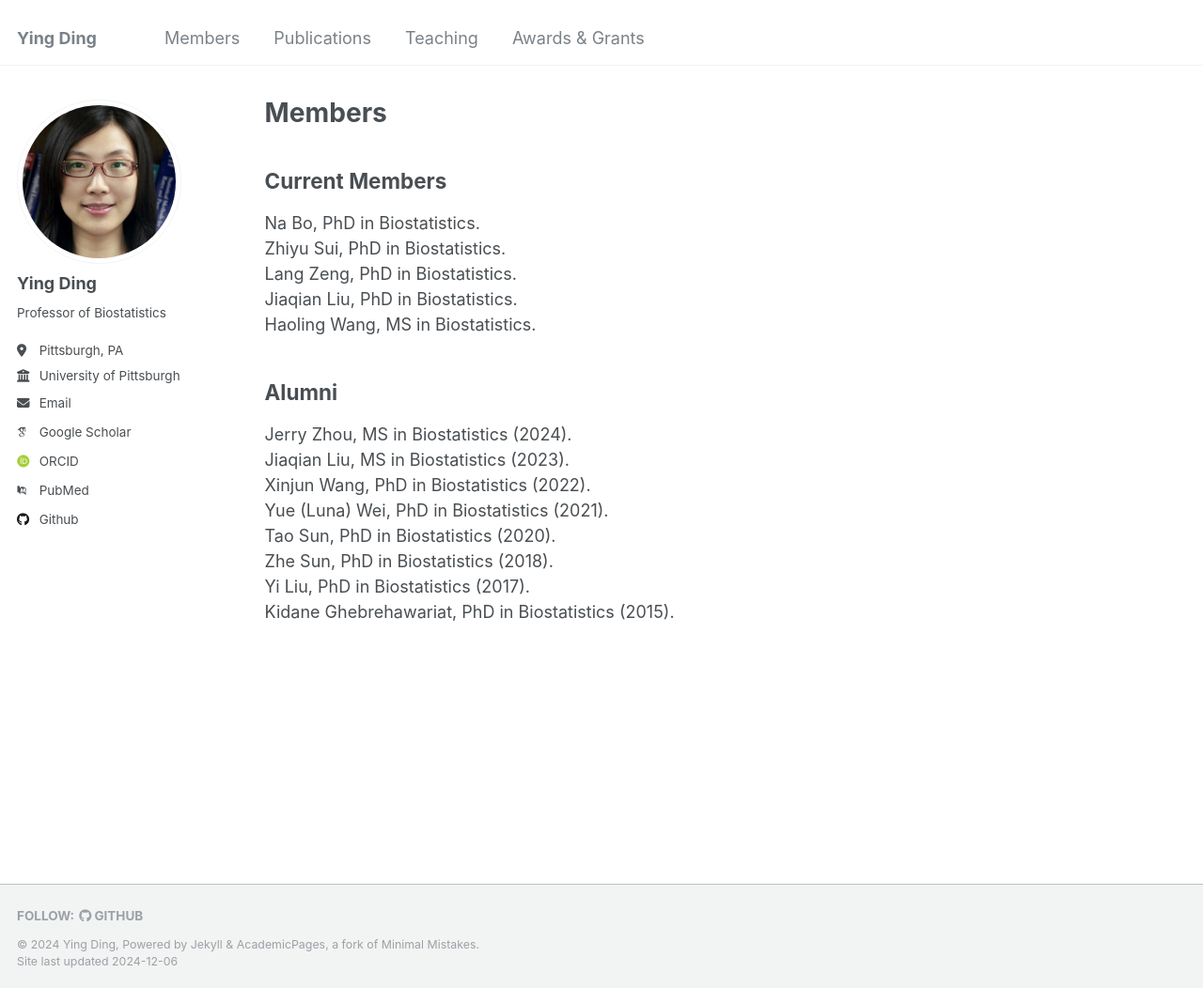
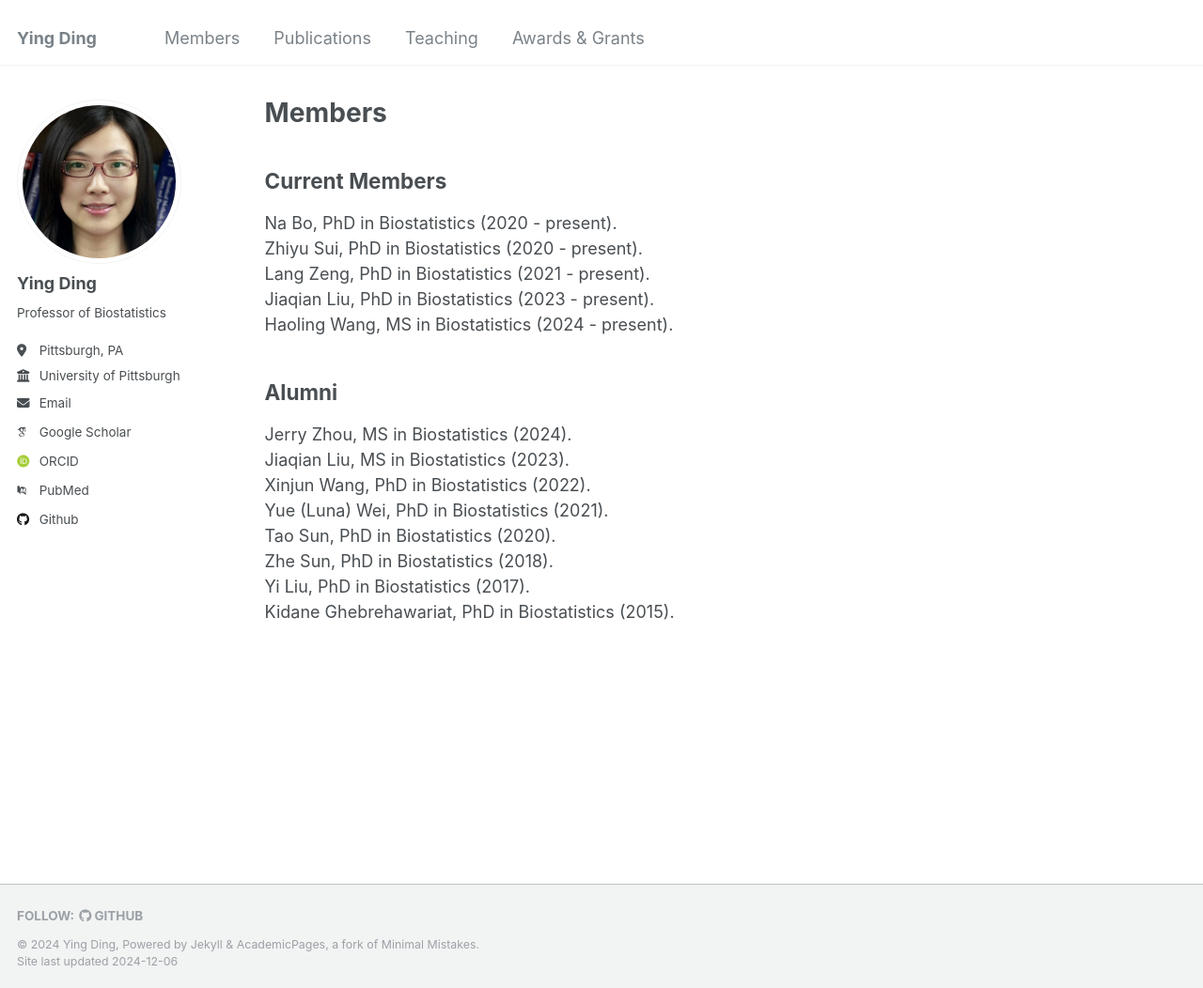
Before and after one commit to yingding99/yingding99.github.io, a Jekyll site: the page built from _pages/members.md, in a window 1280 px wide and 1052 px high. Shown: the whole window at 94% size. Built offline with Jekyll 4.4.1, drawn with Linux system fonts in a browser that asks for light colours; some web fonts are replaced.

Commit message:
Update members.md

```diff
--- a/_pages/members.md
+++ b/_pages/members.md
@@ -9,11 +9,11 @@ author_profile: true
 
 ## Current Members
 
-Na Bo, PhD in Biostatistics.
-Zhiyu Sui, PhD in Biostatistics.
-Lang Zeng, PhD in Biostatistics.
-Jiaqian Liu, PhD in Biostatistics.
-Haoling Wang, MS in Biostatistics.
+Na Bo, PhD in Biostatistics (2020 - present).
+Zhiyu Sui, PhD in Biostatistics (2020 - present).
+Lang Zeng, PhD in Biostatistics (2021 - present).
+Jiaqian Liu, PhD in Biostatistics (2023 - present).
+Haoling Wang, MS in Biostatistics (2024 - present).
 
 ## Alumni
 
```
